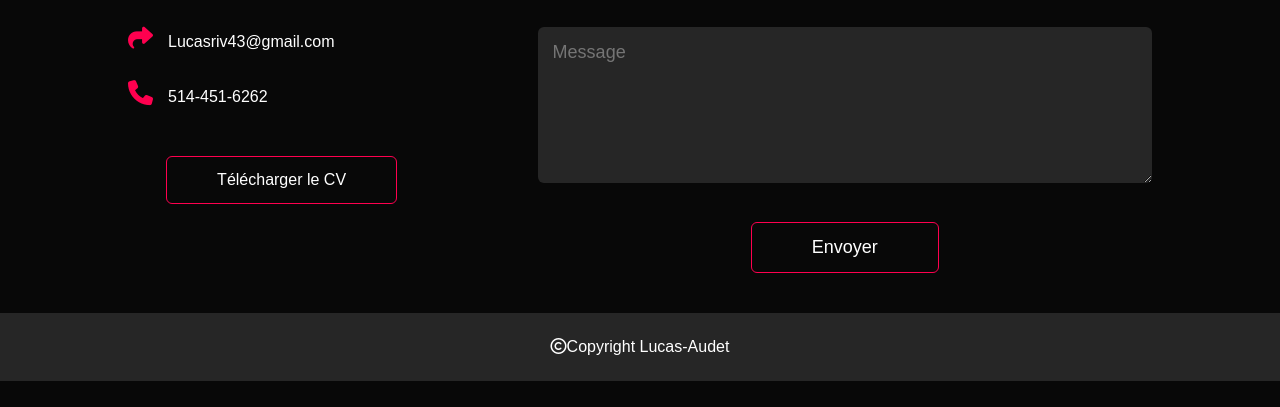
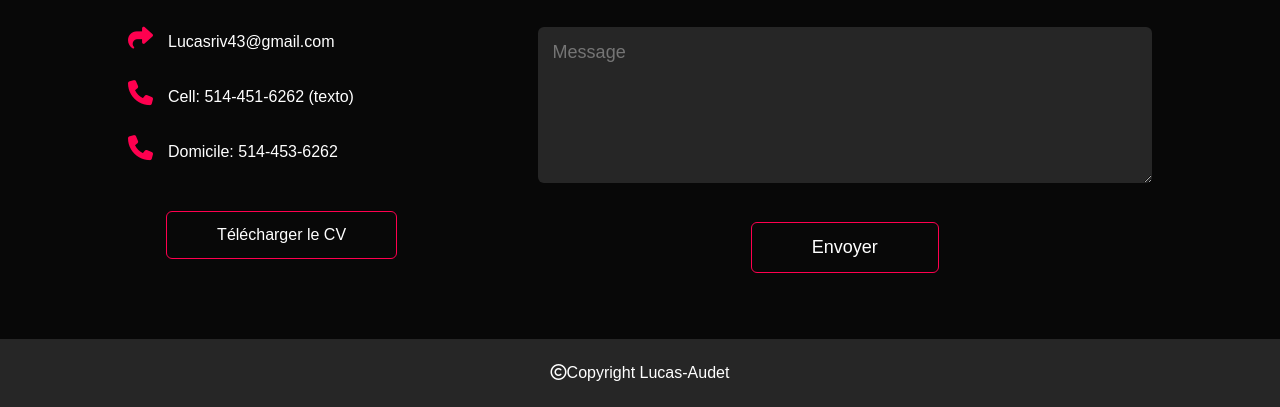
Before and after one commit to Riv-43/profile, a plain HTML site: page index.html in a window 1280 px wide. Shown: the part 2875-3282 px from the top of the page. Before the commit the page ends 3256 px from the top, so only its background shows below. Drawn offline with Linux system fonts and the light colour scheme.

Commit message:
Add files via upload

```diff
--- a/index.html
+++ b/index.html
@@ -154,7 +154,8 @@
             <div class="contact-left">
                 <h1 class="sub-title"><p id="langContactMe"></p></h1>
                 <p><i class="fa-solid fa-share"></i>Lucasriv43@gmail.com</p>
-                <p><i class="fa-solid fa-phone"></i>514-451-6262</p>
+                <p><i class="fa-solid fa-phone"></i>Cell: 514-451-6262 (texto)</p>
+                <p><i class="fa-solid fa-phone"></i>Domicile: 514-453-6262</p>
                 <!--<div class="social-icons">
                     <a href="https://www.facebook.com/people/Lucas-Audet/pfbid02CKqnoPV6TskrWG2GLZ8jbERRzLFTsyhhsjjkm48aX3Yq7RCxMWpLr9kpYAALh9uNl/"><i class="fa-brands fa-facebook"></i></a>
                     <a href="https://www.tiktok.com/@riv_4343?is_from_webapp=1&sender_device=pc"><i class="fa-brands fa-tiktok"></i></a>
```
Also changed, not shown: 2 other files.
